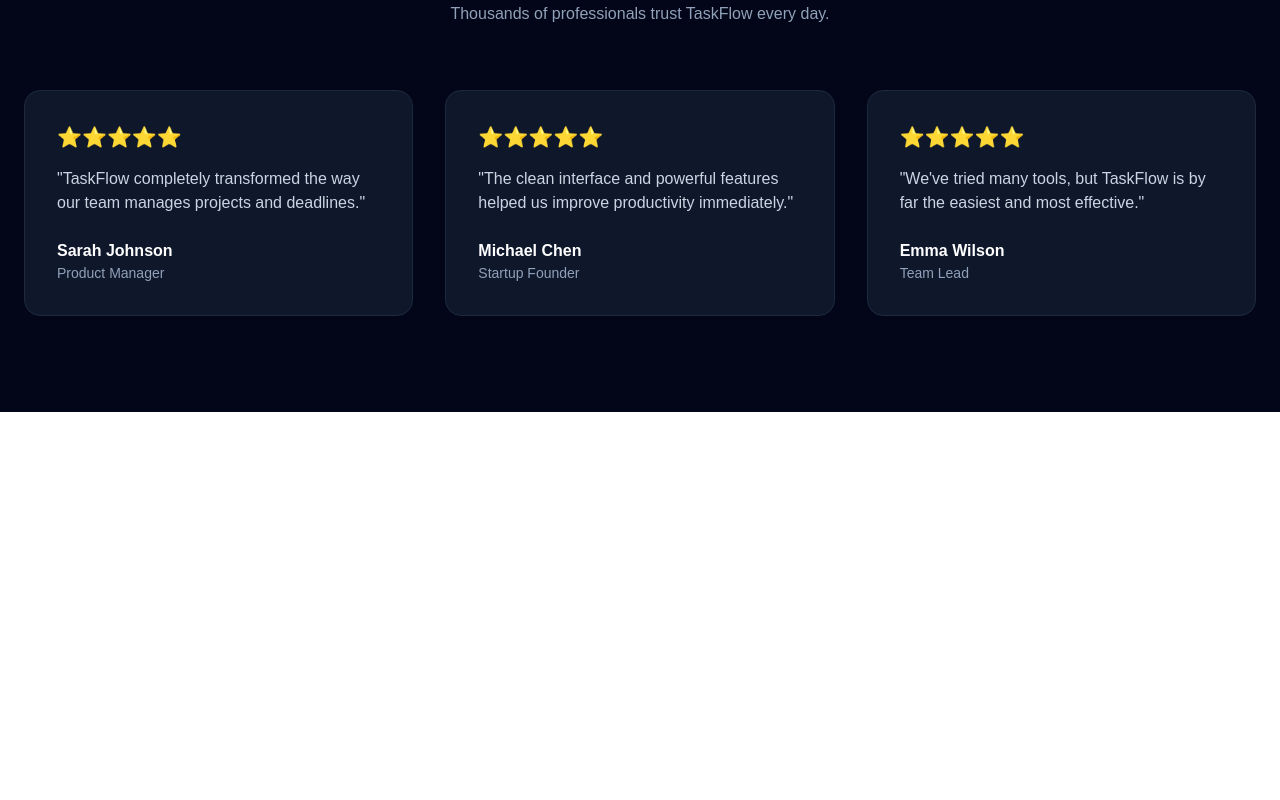
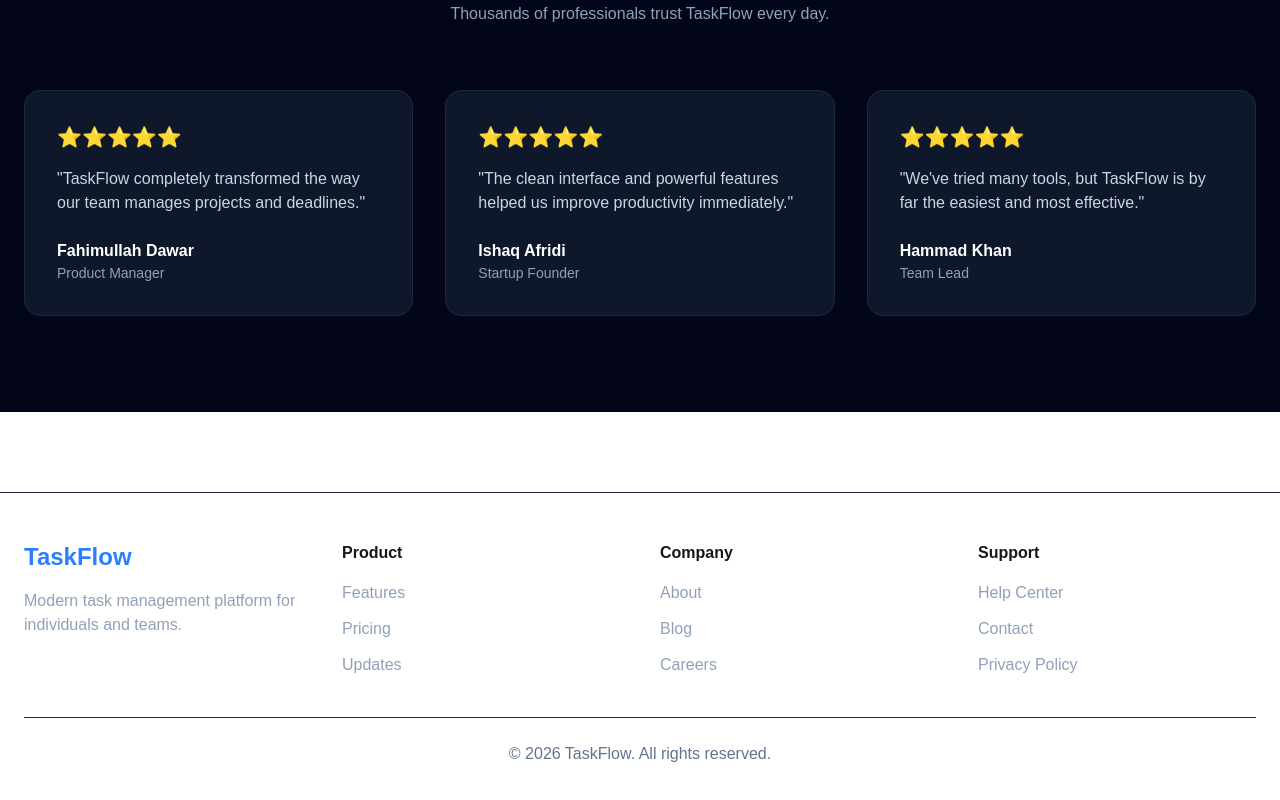
Before and after one commit to afridi-ishaq/Task-Management-Saas, a Next.js app: page / in a window 1280 px wide. Shown: the part 2825-3625 px from the top of the page. Before the commit the page ends 3237 px from the top, so only its background shows below. Built offline with nearby package versions, Linux system fonts and the light colour scheme.

Commit message:
new updatations

```diff
--- a/src/app/layout.js
+++ b/src/app/layout.js
@@ -1,6 +1,7 @@
 import { Geist, Geist_Mono } from "next/font/google";
 import "./globals.css";
 import Navbar from "@/components/Navbar";
+import Footer from "@/components/Footer";
 
 const geistSans = Geist({
   variable: "--font-geist-sans",
@@ -26,7 +27,7 @@ export default function RootLayout({ children }) {
       <body className="min-h-full flex flex-col">
         <Navbar />
         {children}
-
+        <Footer />
         </body>
     </html>
   );
--- /dev/null
+++ b/src/components/Footer.jsx
@@ -0,0 +1,64 @@
+import Link from "next/link";
+
+export default function Footer() {
+  return (
+    <footer className="border-t border-slate-800 mt-20">
+      <div className="max-w-7xl mx-auto px-6 py-12">
+        <div className="grid md:grid-cols-4 gap-10">
+
+          <div>
+            <h2 className="text-2xl font-bold text-blue-500">
+              TaskFlow
+            </h2>
+
+            <p className="mt-4 text-slate-400">
+              Modern task management platform for individuals
+              and teams.
+            </p>
+          </div>
+
+          <div>
+            <h3 className="font-semibold mb-4">
+              Product
+            </h3>
+
+            <div className="flex flex-col gap-3 text-slate-400">
+              <Link href="/">Features</Link>
+              <Link href="/">Pricing</Link>
+              <Link href="/">Updates</Link>
+            </div>
+          </div>
+
+          <div>
+            <h3 className="font-semibold mb-4">
+              Company
+            </h3>
+
+            <div className="flex flex-col gap-3 text-slate-400">
+              <Link href="/">About</Link>
+              <Link href="/">Blog</Link>
+              <Link href="/">Careers</Link>
+            </div>
+          </div>
+
+          <div>
+            <h3 className="font-semibold mb-4">
+              Support
+            </h3>
+
+            <div className="flex flex-col gap-3 text-slate-400">
+              <Link href="/">Help Center</Link>
+              <Link href="/">Contact</Link>
+              <Link href="/">Privacy Policy</Link>
+            </div>
+          </div>
+
+        </div>
+
+        <div className="border-t border-slate-800 mt-10 pt-6 text-center text-slate-500">
+          © {new Date().getFullYear()} TaskFlow. All rights reserved.
+        </div>
+      </div>
+    </footer>
+  );
+}
--- a/src/components/Testimonials.jsx
+++ b/src/components/Testimonials.jsx
@@ -1,19 +1,19 @@
 export default function Testimonials() {
   const testimonials = [
     {
-      name: "Sarah Johnson",
+      name: "Fahimullah Dawar",
       role: "Product Manager",
       review:
         "TaskFlow completely transformed the way our team manages projects and deadlines.",
     },
     {
-      name: "Michael Chen",
+      name: "Ishaq Afridi",
       role: "Startup Founder",
       review:
         "The clean interface and powerful features helped us improve productivity immediately.",
     },
     {
-      name: "Emma Wilson",
+      name: "Hammad Khan",
       role: "Team Lead",
       review:
         "We've tried many tools, but TaskFlow is by far the easiest and most effective.",
```
